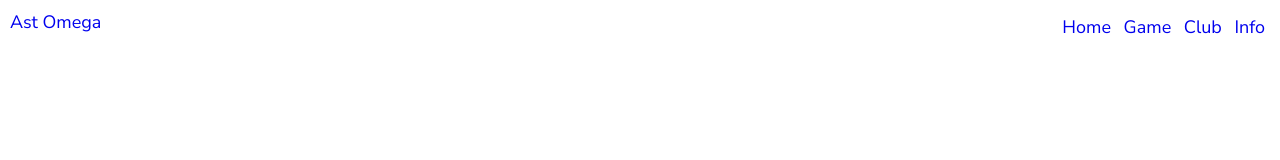
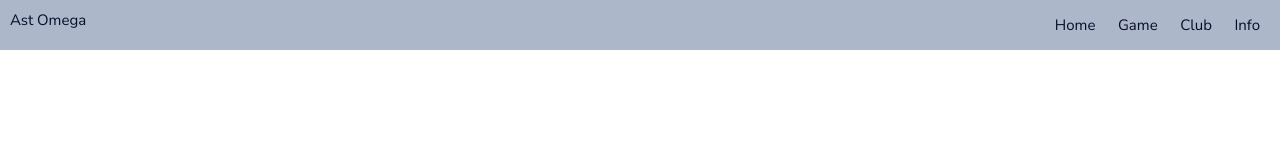
Before and after one commit to BojanMijatovic/astOmega, a plain HTML site: page index.html in a window 1280 px wide. Drawn offline with Linux system fonts and the light colour scheme.

Commit message:
add style

```diff
--- a/index.html
+++ b/index.html
@@ -14,7 +14,7 @@
   <body>
     <!--  Header -->
 
-    <header>
+    <header class="main-header">
       <div class="logo">
         <a href="#">Ast Omega</a>
       </div>
--- a/style/main.css
+++ b/style/main.css
@@ -15,9 +15,10 @@ html {
 
 
 /*  Header */
-header {
+.main-header {
   display: flex;
   justify-content: space-between;
+  background: #acb8c9;
 }
 
 .logo {
@@ -27,7 +28,8 @@ header {
 
 .logo a {
   text-decoration: none;
-  font-size: 1.8rem;
+  font-size: 1.5rem;
+  color: #090c2d;
 }
 
 .main-nav__items {
@@ -41,5 +43,15 @@ header {
 
 .main-nav__item a {
   text-decoration: none;
-  font-size: 1.8rem;
+  font-size: 1.5rem;
+  color: #090c2d;
+  padding: 0.5rem;
+  border-radius: 0.8rem;
 }
+
+
+.main-nav__item a:active,
+.main-nav__item a:hover {
+  color: #acb8c9;
+  background: #090c2d;
+}
```
